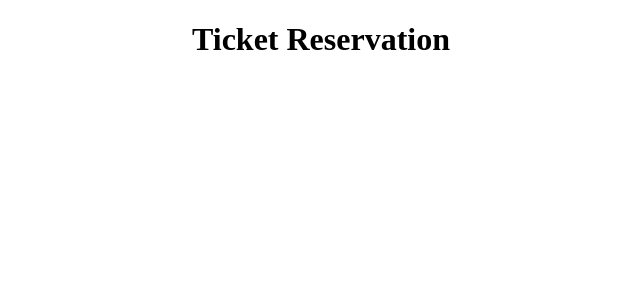
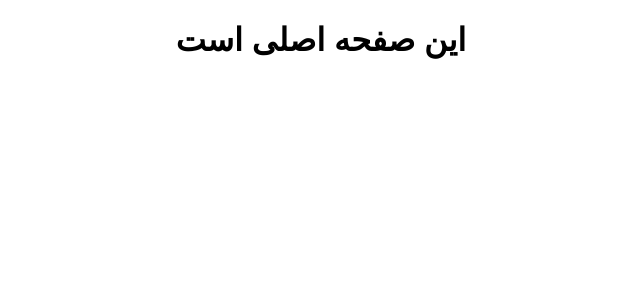
Before and after one commit to Alireza-Al/ticket-reservation-system, a React (Create React App) app: page / in a window 1280 px wide. Shown: the top 300 px of the page, without its empty margins (319-959 px from the left). Built offline with nearby package versions, Linux system fonts and the light colour scheme; a small style sheet from the web is missing.

Commit message:
style-defaults

```diff
--- a/src/asset/App.scss
+++ b/src/asset/App.scss
@@ -1,5 +1,8 @@
+@import './Defaults/defaults';
+
 .App {
   text-align: center;
+  font-family: $global-font-family;
 }
 
 .App-logo {
--- /dev/null
+++ b/src/asset/Defaults/_defaults.scss
@@ -0,0 +1,7 @@
+@import url('https://v1.fontapi.ir/css/Shabnam');
+
+$global-font-family: 'Shabnam', sans-serif;
+$home-login-background: #FF4E00;
+$home-search-box-background: #FED000;
+$button-color: #FF7701;
+$login-register-font-color: #FFD000;
--- a/src/component/App.jsx
+++ b/src/component/App.jsx
@@ -4,7 +4,7 @@ function App() {
   return (
     <div className="App">
       <h1>
-        Ticket Reservation
+        این صفحه اصلی است
       </h1>
     </div>
   );
```
